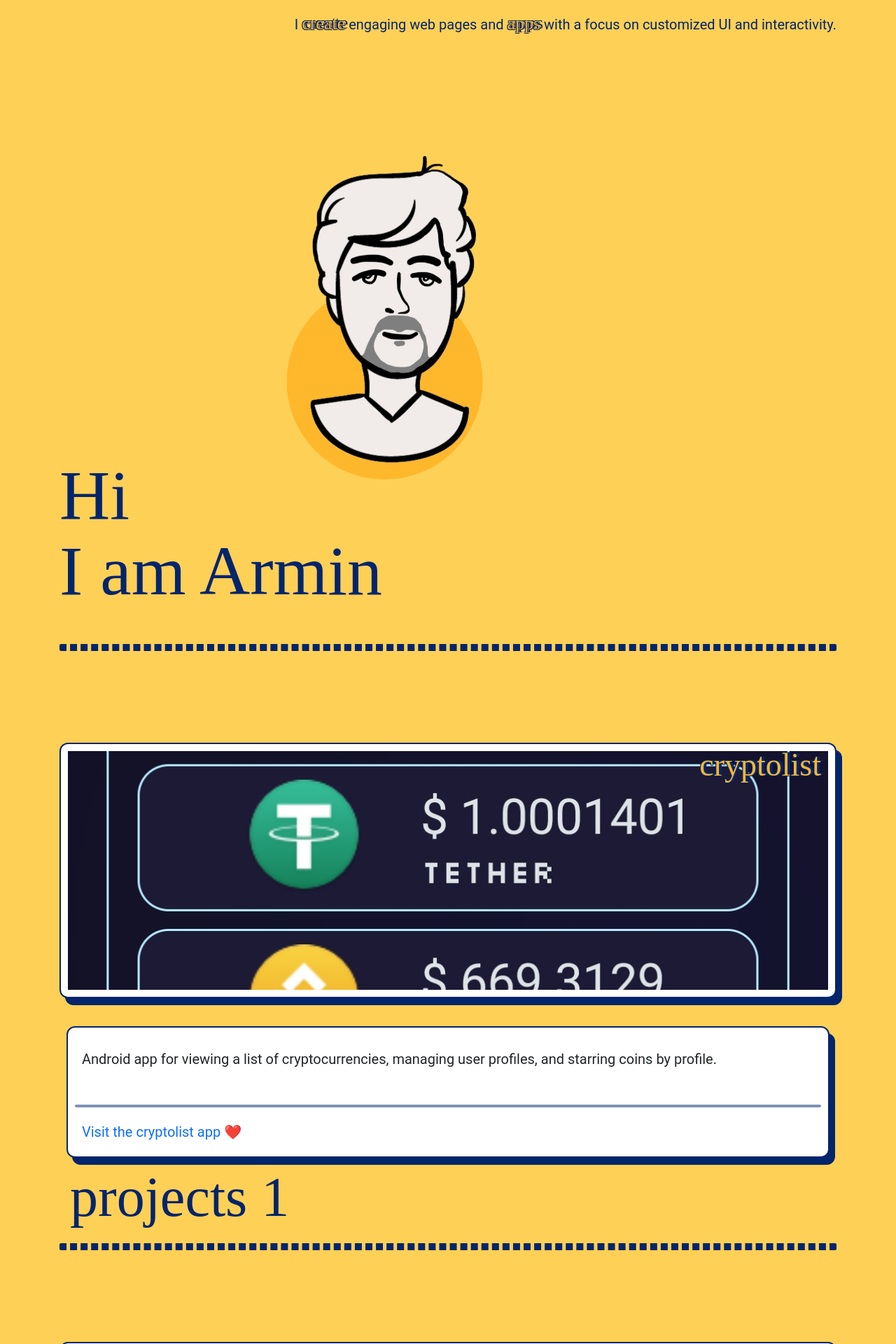
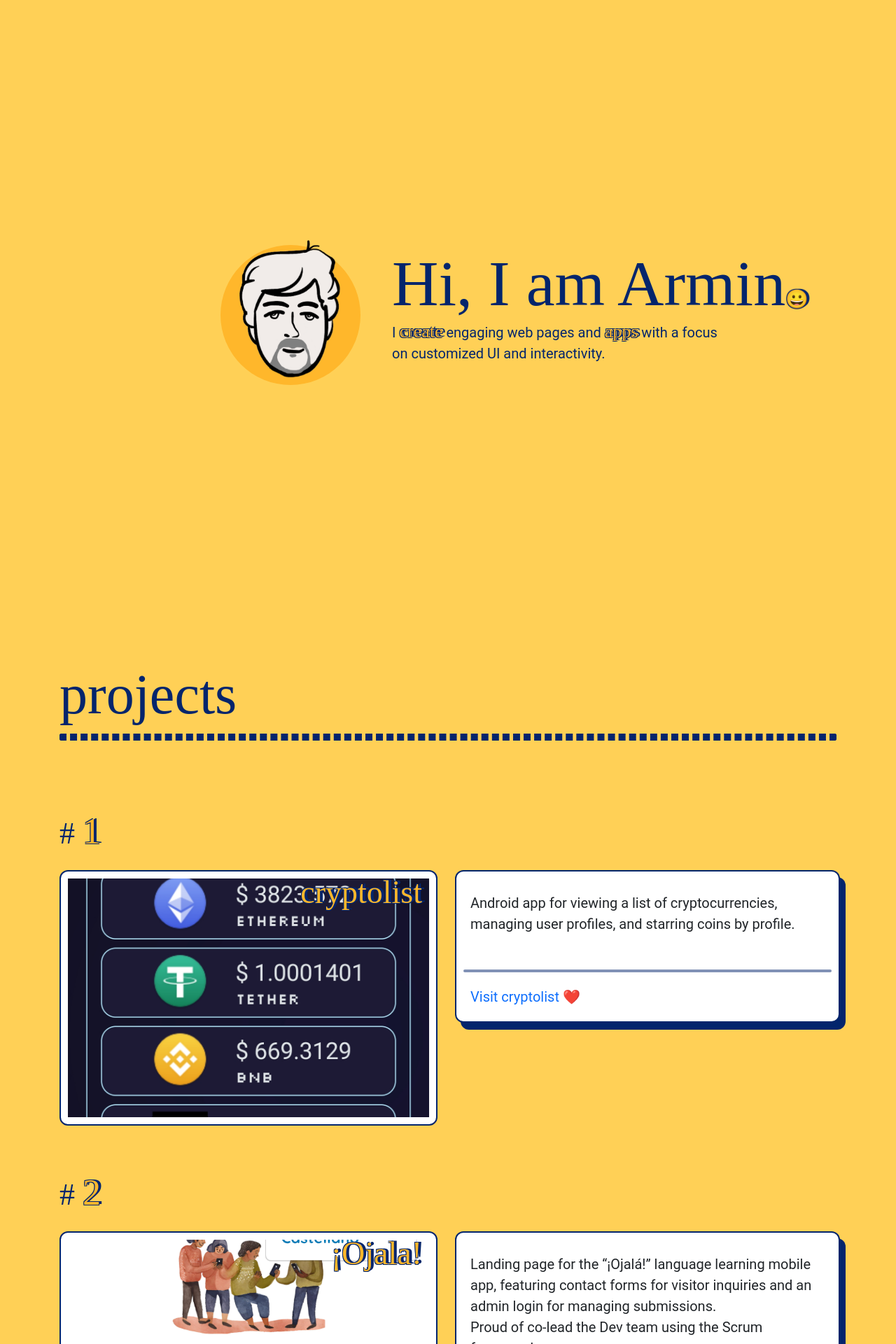
Before and after one commit to armincano/fullstack-python-web-dev, a Jekyll site: the page m2-front-end-101/project-portfolio/index.html, which Jekyll copies as it is, in a window 1280 px wide. Shown: the top 1920 px of the page at 70% size. Built offline with Jekyll 4.4.1, drawn with Linux system fonts in a browser that asks for light colours; some of the changed text lies outside the part shown.

Commit message:
feat: portfolio project of module 2 v1

```diff
--- a/m2-front-end-101/project-portfolio/assets/script.js
+++ b/m2-front-end-101/project-portfolio/assets/script.js
@@ -11,11 +11,72 @@ const skillsObj = [
 	},
 ];
 
+const projectsObj = [
+	{
+		title: "cryptolist",
+		image: "./assets/img/cryptolist-1.jpg",
+		description:
+			"Android app for viewing a list of cryptocurrencies, managing user profiles, and starring coins by profile.",
+		link: "https://github.com/armincano/cryptolist-app.git",
+	},
+	{
+		title: "¡Ojala!",
+		image: "./assets/img/ojala-1.png",
+		description:
+			"Landing page for the “¡Ojalá!” language learning mobile app, featuring contact forms for visitor inquiries and an admin login for managing submissions.<br />Proud of co-lead the Dev team using the Scrum framework.",
+		link: "https://ojala.migracode.org/",
+	},
+];
+
 $(document).ready(function () {
+	// ANCHOR - Projects populating
+
+	const projectsContainer = $("#projectsContainer");
+	projectsObj.forEach((project, idx) => {
+		const projectStructureItem = `
+		<h3 class="wrap-text">
+			# <span class="project-number">${idx + 1}</span>
+		</h3>
+		<div class="row">
+		<div class="h-45 px-21 py-3 col-12 col-lg-6">
+			<div class="card project-card-img h-100 p-2">
+				<img
+					src="${project.image}"
+					class="img-fluid"
+					alt="..."
+				/>
+
+				<div class="card-img-overlay text-end">
+					<h5 class="card-title bordered-body-font">${project.title}</h5>
+				</div>
+			</div>
+		</div>
+		<div class="px-2 py-3 col-12 col-lg-6">
+			<div class="card project-card-description px-2 py-3">
+				<p class="card-text p-2">
+					${project.description}
+				</p>
+				<hr />
+				<p class="card-text px-2 project-link">
+					<a
+						href="${project.link}"
+						target="_blank"
+						class="link-offset-2 link-underline link-underline-opacity-0"
+						>Visit ${project.title} ❤️</a
+					>
+				</p>
+			</div>
+		</div>
+
+		${idx === projectsObj.length - 1 ? "" : "<div class='air-gap-small'></div>"}
+	</div>`;
+		projectsContainer.append(projectStructureItem);
+	});
 
 	// ANCHOR - Skills populating
 	const skillsContainer = $("#skillsContainer");
 	skillsObj.forEach((domain) => {
+		const newDiv = $("<div class='col-12 col-lg-6'></div>")
 		for (const key in domain.skills) {
 			const bgColor =
 				domain.domain === "frontend"
@@ -27,12 +88,13 @@ $(document).ready(function () {
 					: domain.domain === "tools"
 					? "bg-color-em4"
 					: "";
-			const skillTab = `<div class="card skill-card d-flex flex-row align-items-center ps-2 mx-3 my-3">
-						<div class="circle-3 px-3 ${bgColor}"></div>
-						<h3 class="card-text p-2">${domain.skills[key]}</h3>
-					</div>`;
-			skillsContainer.append(skillTab);
+			const skillTab = `<div class="card skill-card d-flex flex-row align-items-center my-3">
+					<div class="circle-3 p-3 ms-1 ${bgColor}"></div>
+					<h4 class="card-text p-2">${domain.skills[key]}</h4>
+				</div>`;
+			newDiv.append(skillTab);
 		}
+		skillsContainer.append(newDiv);
 	});
 
 	// ANCHOR - Contact form
@@ -49,15 +111,21 @@ $(document).ready(function () {
 		const emailPattern = /^[a-zA-Z0-9._-]+@[a-zA-Z0-9.-]+\.[a-zA-Z]{2,6}$/;
 		if (email === "") {
 			isValid = false;
-			contactFormEmailInput.after("<div class='air-gap-small'></div><span class='error'>Email is required</span>");
+			contactFormEmailInput.after(
+				"<div class='air-gap-small'></div><span class='error'>Email is required</span>"
+			);
 		} else if (!emailPattern.test(email)) {
 			isValid = false;
-			contactFormEmailInput.after("<div class='air-gap-small'><span class='error'>Invalid email format</span>");
+			contactFormEmailInput.after(
+				"<div class='air-gap-small'><span class='error'>Invalid email format</span>"
+			);
 		}
 
 		if (message === "") {
 			isValid = false;
-			contactFormMessageInput.after("<div class='air-gap-small'><span class='error'>Message is required</span>");
+			contactFormMessageInput.after(
+				"<div class='air-gap-small'><span class='error'>Message is required</span>"
+			);
 		}
 
 		if (isValid) {
@@ -69,3 +137,23 @@ $(document).ready(function () {
 		}
 	});
 });
+
+$(document).ready(function () {
+	const images = $(".project-card-img");
+
+	const observer = new IntersectionObserver(
+		(entries, observer) => {
+			entries.forEach((entry) => {
+				if (entry.isIntersecting) {
+					$(entry.target).addClass("in-view");
+					observer.unobserve(entry.target);
+				}
+			});
+		},
+		{ threshold: 0.8 }
+	);
+
+	images.each(function () {
+		observer.observe(this);
+	});
+});
--- a/m2-front-end-101/project-portfolio/assets/styles.css
+++ b/m2-front-end-101/project-portfolio/assets/styles.css
@@ -79,9 +79,9 @@ hr {
 
 h1 {
 	font-family: "Causten Round";
-	font-size: 5rem;
+	font-size: 4.6rem;
 	color: var(--primary-color);
-	line-height: 5.4rem;
+	line-height:4.5rem;
 	white-space: wrap;
 }
 
@@ -99,6 +99,15 @@ h3 {
 	color: var(--primary-color);
 	line-height: 2.2rem;
 	white-space: wrap;
+}
+
+h4 {
+	font-family: "Causten Round";
+	font-size: 1.6rem;
+	color: var(--primary-color);
+	line-height: 1.7rem;
+	white-space: wrap;
+	overflow: scroll;
 }
 
 #contactFormMessageInput,
@@ -182,40 +191,46 @@ span {
 .bg-color-em4 {
 	background-color: var(--em4-color);
 }
+
+.custom-btn{
+	overflow: scroll;
+}
+
+.overflow-scroll {
+	overflow: scroll;
+}
+
 /* !SECTION Structural */
 
 /* SECTION Hero */
-.avatar-container {
-	position: absolute;
-	top: 45%;
-	left: 32%;
-	width: 300px;
-}
 
 .avatar {
 	position: absolute;
-	bottom: 0;
+	top: 100;
 	z-index: 1;
+	width: 200px;
 	/* border: 1px solid black; */
 }
 
 .circle-1 {
-	width: 280px;
-	height: 280px;
-	background-color: var(--bg2-color);
-	clip-path: circle();
-}
-
-.circle-2 {
-	width: 290px;
-	height: 290px;
+	width: 200px;
+	height: 200px;
 	background-color: var(--bg2-color);
 	clip-path: circle();
 }
 /* !SECTION Hero */
 
 /* SECTION Projects */
-.project-card {
+.project-number {
+	font-size: 2.6rem;
+}
+
+.project-card-img {
+	border: 2.5px solid var(--primary-color);
+	border-radius: 12px;
+}
+
+.project-card-description {
 	border: 2.5px solid var(--primary-color);
 	border-radius: 12px;
 	box-shadow: 8px 10px var(--primary-color);
@@ -251,6 +266,12 @@ span {
 /* !SECTION Skills */
 
 /* SECTION Contact */
+.contact-card {
+	border: 2.5px solid var(--primary-color);
+	border-radius: 12px;
+	box-shadow: 8px 10px var(--primary-color);
+}
+
 .error {
 	color: var(--bg2-color);
 }
@@ -260,16 +281,30 @@ span {
 }
 /* !SECTION Contact */
 
+/* SECTION Footer */
+.footer-img {
+	width: 75px;
+	height: 75px;
+}
+/* !SECTION Footer */
+
 /* SECTION Animations */
-@keyframes fadeIn {
-    from {
-      opacity: 0;
-      transform: translateY(20px);
-    }
-    to {
-      opacity: 1;
-      transform: translateY(0);
-    }
+@keyframes zoomIn {
+	from {
+	  transform: scale(0.5);
+	}
+	to {
+	  transform: scale(1);
+	}
+  }
+
+  @keyframes zoomInOut {
+	0%, 100% {
+	  transform: scale(1);
+	}
+	50% {
+	  transform: scale(1.1);
+	}
   }
 
   @keyframes moveUpDown {
@@ -281,9 +316,49 @@ span {
     }
   }
 
+  @keyframes scaleRotate {
+	0% {
+	  transform: scale(1.5) rotate(10deg);
+	}
+	100% {
+		transform: scale(1) rotate(0deg);
+	  }
+  }
+
   .avatar {
     animation: moveUpDown 2s infinite;
   }
 
+  .project-card-img {
+	opacity: 0;
+	transition: opacity 0.5s ease-out, transform 0.5s ease-out;
+  }
+
+  .project-card-img.in-view {
+	animation: zoomIn 0.5s forwards;
+	opacity: 1;
+  }
+
+  .project-link {
+	animation: zoomInOut 5s infinite;
+	transform-origin: left;
+  }
+
+  #skillsContainer {
+	animation: scaleRotate 3s ease-in;
+  }
+
+  .rrss-link {
+	transition: transform 0.3s ease-in-out;
+  }
+
+  .rrss-link:hover {
+	transform: scale(1.4);
+  }
+
+  #sendContactFormBtn{
+	animation: zoomInOut 5s infinite;
+  }
+
 
 /* !SECTION Animations */
--- a/m2-front-end-101/project-portfolio/index.html
+++ b/m2-front-end-101/project-portfolio/index.html
@@ -10,7 +10,7 @@
 			integrity="sha384-QWTKZyjpPEjISv5WaRU9OFeRpok6YctnYmDr5pNlyT2bRjXh0JMhjY6hW+ALEwIH"
 			crossorigin="anonymous"
 		/>
-		<title>Portfolio of a Python Webdev Student</title>
+		<title>Portfolio of a Python Webdev Student 🐍</title>
 		<!-- ANCHOR Custom CSS -->
 		<link rel="stylesheet" href="./assets/styles.css" />
 	</head>
@@ -19,8 +19,8 @@
 		<div class="container">
 			<!-- SECTION hero -->
 			<main class="vh-100 py-3">
-				<div class="h-100 d-flex flex-column justify-content-between">
-					<div class="avatar-container">
+				<div class="h-100 row">
+					<div class="col-12 col-md-5 pe-4 d-flex justify-content-end align-items-center">
 						<img
 							src="./assets/img/me-avatar.png"
 							alt=""
@@ -29,133 +29,62 @@
 						<div class="circle-1"></div>
 					</div>
 
-					<div class="text-end d-flex justify-content-end">
+					<div class="col-12 col-md-7 d-flex flex-column justify-content-center">
+						<div class="wrap-text">
+							<h1>Hi, I am Armin<span>😀</span></h1>
+						</div>
 						<p class="w-75">
 							I <span>create</span> engaging web pages and
 							<span>apps</span> with a focus on customized UI and interactivity.
 						</p>
 					</div>
-
-					<div class="wrap-text w-75">
-						<h1>Hi<br />I am Armin</h1>
-					</div>
 				</div>
 			</main>
-			<hr />
 			<!-- !SECTION hero -->
 
 			<!-- SECTION projects -->
+			<div class="air-gap-small"></div>
+			<section id="projects">
+				<h2 class="wrap-text">projects</h2>
+				<hr />
 				<div class="air-gap-medium"></div>
-
-			<section id="projects">
-				<div class="container">
-					<div class="row h-45 px-21 py-3">
-						<div class="card project-card h-100 p-2">
-							<img
-								src="./assets/img/cryptolist-1.jpg"
-								class="img-fluid"
-								alt="..."
-							/>
-
-							<div class="card-img-overlay text-end">
-								<h5 class="card-title bordered-body-font">cryptolist</h5>
-							</div>
-						</div>
-					</div>
-					<div class="row px-2 py-3">
-						<div class="card project-card px-2 py-3">
-							<p class="card-text p-2">
-								Android app for viewing a list of cryptocurrencies, managing
-								user profiles, and starring coins by profile.
-							</p>
-							<hr />
-							<p class="card-text px-2">
-								<a
-									href="https://github.com/armincano/cryptolist-app.git"
-									target="_blank"
-									class="link-offset-2 link-underline link-underline-opacity-0"
-									>Visit the cryptolist app ❤️</a
-								>
-							</p>
-						</div>
-					</div>
-					<div class="row">
-						<h2 class="wrap-text">projects 1</h2>
-					</div>
-				</div>
-				<hr />
-
-				<div class="air-gap-medium"></div>
-
-				<div class="container">
-					<div class="row h-45 px-21 py-3">
-						<div class="card project-card h-100 p-2">
-							<img src="./assets/img/ojala-1.png" class="img-fluid" alt="..." />
-
-							<div class="card-img-overlay text-end">
-								<h5 class="card-title bordered-body-font">¡Ojala!</h5>
-							</div>
-						</div>
-					</div>
-					<div class="row px-2 py-3">
-						<div class="card project-card px-2 py-3">
-							<p class="card-text p-2">
-								Landing page for the “¡Ojalá!” language learning mobile app,
-								featuring contact forms for visitor inquiries and an admin login
-								for managing submissions.<br />Proud of co-lead the Dev team
-								using the Scrum framework.
-							</p>
-							<hr />
-							<p class="card-text px-2">
-								<a
-									href="https://ojala.migracode.org/"
-									target="_blank"
-									class="link-offset-2 link-underline link-underline-opacity-0"
-									>Visit the landing page ❤️</a
-								>
-							</p>
-						</div>
-					</div>
-					<div class="row">
-						<h2 class="wrap-text">projects 2</h2>
-					</div>
-				</div>
+				<div id="projectsContainer"></div>
 			</section>
-			<hr />
-			<!-- SECTION projects -->
+			<!-- !SECTION projects -->
 
 			<!-- SECTION skills -->
+			<div class="air-gap-medium"></div>
+			<section id="skills">
+				<h2 class="wrap-text">skills</h2>
+				<hr />
+				<div class="air-gap-small"></div>
+				<div id="skillsContainer" class="row"></div>
+			</section>
 
-			<div class="air-gap-large"></div>
-			<section id="skills">
-				<div class="container">
-					<div id="skillsContainer"></div>
-
-					<div class="air-gap-small"></div>
-					<div class="row">
-						<h2 class="wrap-text">skills</h2>
-					</div>
-				</div>
-			</section>
-			<hr />
 			<!-- !SECTION skills -->
 
 			<!-- SECTION contact -->
-
-			<div class="air-gap-large"></div>
+			<div class="air-gap-medium"></div>
 			<section id="contact">
+				<h2 class="wrap-text">let's contact</h2>
+				<hr />
+				<div class="air-gap-small"></div>
 				<div class="container">
-					<div class="row px-2 py-3 mx-4">
-						<form id="contactForm">
+					<div class="px-2">
+						<form class="row" id="contactForm">
+							<div class="col-12 col-lg-6">
 								<input
 									type="text"
-								class="form-control card project-card px-2 py-3 "
+									class="form-control card contact-card px-2 py-3"
 									placeholder="Your email"
-								id="contactFormEmailInput">
-							</input>
+									id="contactFormEmailInput"
+								/>
 								<div class="air-gap-small"></div>
+							</div>
+
+							<div class="col-12 col-lg-6">
 								<textarea
-								class="form-control card project-card px-2 py-3 h-45"
+									class="form-control card contact-card px-2 py-3 h-45"
 									placeholder="Write me a message"
 									id="contactFormMessageInput"
 								></textarea>
@@ -168,51 +97,62 @@
 										class="btn btn-light card skill-card d-flex flex-row align-items-center px-2 my-4"
 									>
 										<div class="circle-3 px-3 bg-color-em2"></div>
-									<h3 class="card-text p-2">Send</h3>
+										<h3 class="card-text p-2 overflow-scroll">Send</h3>
 									</button>
+								</div>
 							</div>
 						</form>
 					</div>
-
-					<div class="row">
-						<h2 class="wrap-text">let's contact</h2>
-					</div>
 				</div>
 			</section>
-			<hr />
 			<!-- !SECTION contact -->
 
 			<!-- SECTION footer -->
+			<div class="air-gap-medium"></div>
+			<section id="contact">
+				<h2 class="wrap-text">Social</h2>
+				<hr />
+				<div class="air-gap-medium"></div>
 
-			<div class="air-gap-large"></div>
-			<section id="contact">
-				<div class="container">
-					<div
-						class="d-flex w-75 flex-wrap justify-content-around m-auto gap-5"
-					>
+				<div class="d-flex w-75 flex-wrap justify-content-around m-auto gap-5">
 					<a
 						href="https://github.com/armincano/"
 						target="_blank"
-							><img src="./assets/icons/github.svg" alt=""
+						class="rrss-link"
+						><img
+							src="./assets/icons/github.svg"
+							class="footer-img"
+							alt="github"
 					/></a>
 					<a
 						href="https://www.linkedin.com/in/armincano/"
 						target="_blank"
-							><img src="./assets/icons/linkedin.svg" alt=""
+						class="rrss-link"
+						><img
+							src="./assets/icons/linkedin.svg"
+							class="footer-img"
+							alt="linkedin"
 					/></a>
-						<a href="mailto:arminescano@gmail.com" target="_blank">
-							<img src="./assets/icons/email.svg" alt="Email" />
+					<a
+						href="mailto:arminescano@gmail.com"
+						target="_blank"
+						class="rrss-link"
+					>
+						<img
+							src="./assets/icons/email.svg"
+							class="footer-img"
+							alt="email"
+						/>
 					</a>
-
 				</div>
-					<div class="air-gap-large"></div>
+				<div class="air-gap-medium"></div>
 				<p class="text-center">
-						Created with ❤️<br />in Villarrica, Chile | 2024
+					Created with ❤️<br />in Villarrica, Chile | August, 2024
 				</p>
-				</div>
 			</section>
 			<!-- !SECTION footer -->
-			<div class="air-gap-medium"></div>
+
+			<div class="air-gap-small"></div>
 		</div>
 		<!-- !SECTION Body -->
 
```
Also changed, not shown: m2-front-end-101/project-portfolio/assets/img/me-avatar.png, 1 other file. Lines whose indentation alone changed are shown as unchanged.
